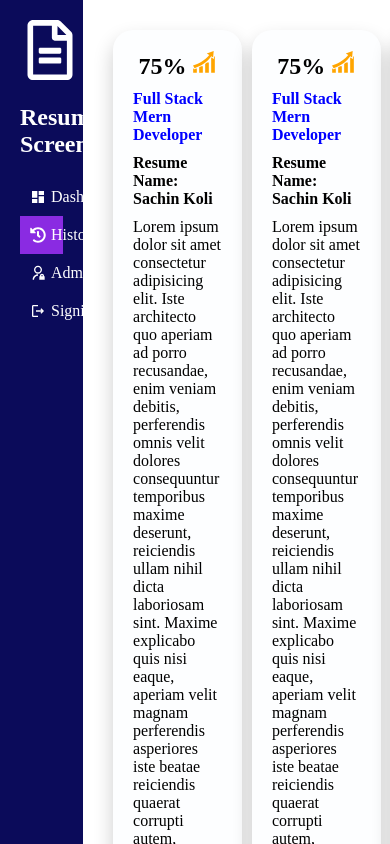
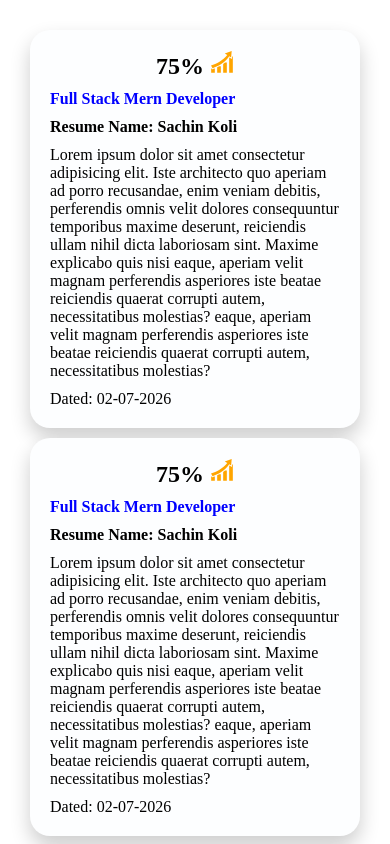
Before and after one commit to Sachinkoligit/Ai-Resume-Scorer, a React (Vite) app in the folder frontend/: page /history in a window 390 px wide. Built offline with nearby package versions, Linux system fonts and the light colour scheme; sample sign-in values are in the browser's storage.

Commit message:
makes pages responsive

```diff
--- a/frontend/src/App.css
+++ b/frontend/src/App.css
@@ -48,3 +48,9 @@
 .active{
   background-color: blueviolet;
 }
+
+@media (max-width: 968px){
+  .sidebar{
+    display:none;
+  }
+}
--- a/frontend/src/components/Admin/Admin.css
+++ b/frontend/src/components/Admin/Admin.css
@@ -13,6 +13,18 @@
   grid-template-columns: 1fr 1fr 1fr 1fr;
   width: 100%;
   gap: 10px;
+}
+
+@media (max-width:968px){
+    .admin-wrapper{
+    grid-template-columns: 1fr 1fr;
+    }
+}
+
+@media (max-width:468px){
+    .admin-wrapper{
+    grid-template-columns: 1fr ;
+    }
 }
 
 .admin-result-container {
--- a/frontend/src/components/Dashboard/Dashboard.css
+++ b/frontend/src/components/Dashboard/Dashboard.css
@@ -12,6 +12,12 @@
   grid-template-columns: 3fr 1fr;
   align-items: start;
   gap: 30px;
+}
+
+@media (max-width: 968px){
+  .dashboard-wrapper{
+    grid-template-columns: 1fr ;
+  }
 }
 
 .main-container {
@@ -122,6 +128,8 @@
   gap: 15px;
 }
 
+
+
 .profile-image-container{
   height: 50px;
   width: 50px;
--- a/frontend/src/components/Dashboard/Dashboard.jsx
+++ b/frontend/src/components/Dashboard/Dashboard.jsx
@@ -75,7 +75,8 @@ export default function Dashboard() {
           <h5>Feedback</h5>
           <p>Lorem ipsum dolor sit amet consectetur adipisicing elit. Iste architecto quo aperiam ad porro recusandae, enim veniam debitis, perferendis omnis velit dolores consequuntur temporibus maxime deserunt, reiciendis ullam nihil dicta laboriosam sint. Maxime explicabo quis nisi eaque, aperiam velit magnam perferendis asperiores iste beatae reiciendis quaerat corrupti autem, necessitatibus molestias? eaque, aperiam velit magnam perferendis asperiores iste beatae reiciendis quaerat corrupti autem, necessitatibus molestias?</p>
         </div> */}
-          <Result />
+        <div className="result-section">
+          <Result /></div>
         </div>
       </div>
     </div>
--- a/frontend/src/components/History/History.css
+++ b/frontend/src/components/History/History.css
@@ -10,3 +10,15 @@
     grid-template-columns: 1fr 1fr 1fr 1fr;
     gap: 10px;
 }
+
+@media (max-width:968px){
+    .history-wrapper{
+    grid-template-columns: 1fr 1fr;
+    }
+}
+
+@media (max-width:468px){
+    .history-wrapper{
+    grid-template-columns: 1fr ;
+    }
+}
```
